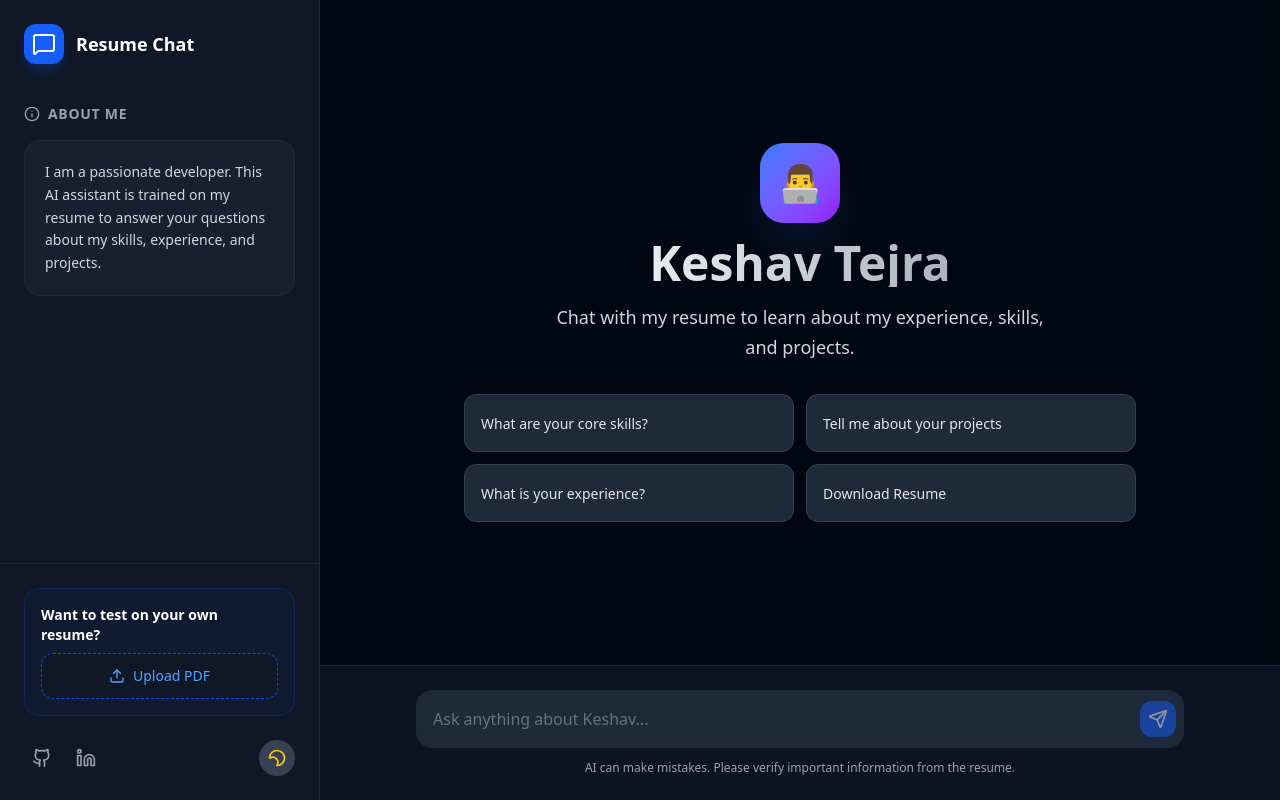
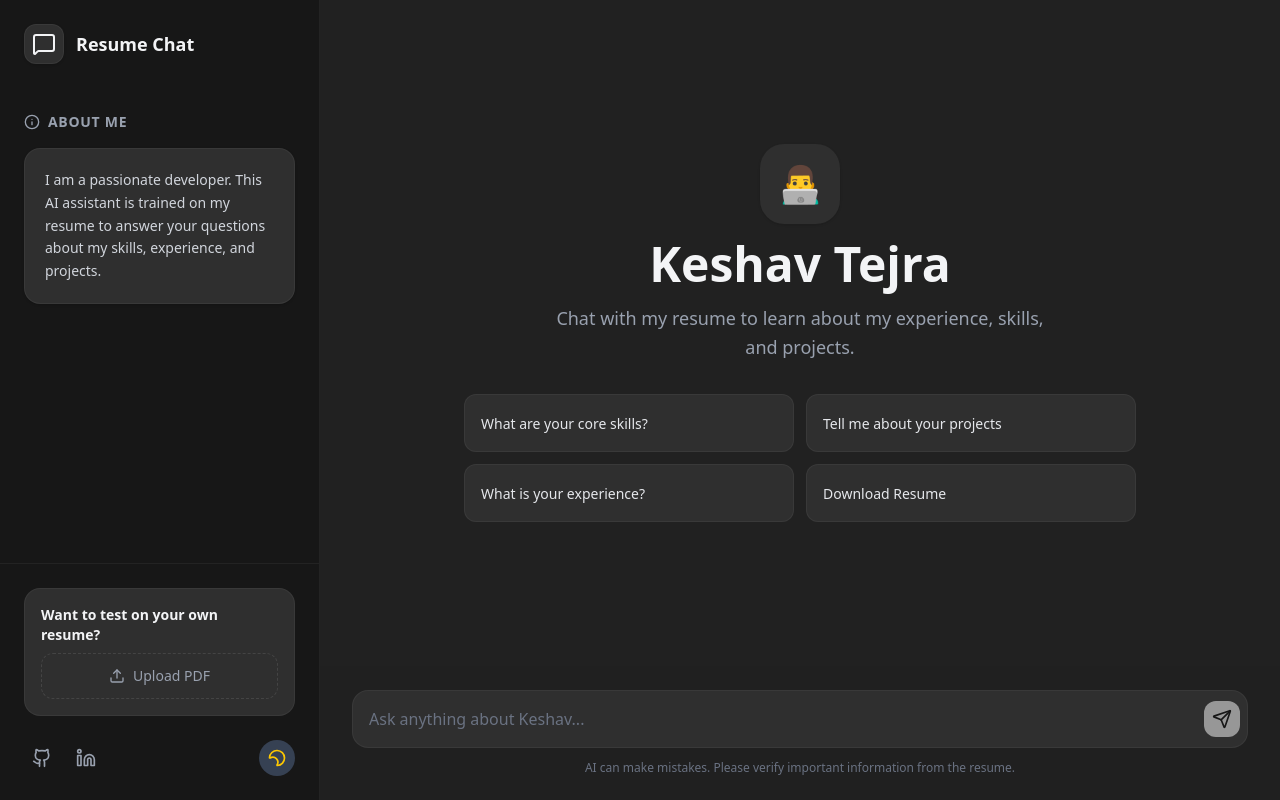
Before and after one commit to Keshav-Tejra04/chat_with_my_resume, a React (Vite) app in the folder frontend/: page / in a window 1280 px wide. Built offline with nearby package versions, Linux system fonts and the light colour scheme.

Commit message:
ui changes

```diff
--- a/frontend/src/components/ChatInterface.jsx
+++ b/frontend/src/components/ChatInterface.jsx
@@ -67,13 +67,13 @@ export default function ChatInterface() {
       {!hasStarted && (
         <div className="flex-1 flex flex-col items-center justify-center p-4 text-center space-y-8 animate-in fade-in duration-500">
           <div className="space-y-4 max-w-2xl">
-            <div className={`w-20 h-20 mx-auto rounded-3xl flex items-center justify-center shadow-2xl ${isPortfolio ? 'bg-gradient-to-br from-blue-500 to-purple-600 shadow-blue-500/20' : 'bg-gray-800 shadow-gray-500/20'}`}>
+            <div className={`w-20 h-20 mx-auto rounded-3xl flex items-center justify-center shadow-sm ${isPortfolio ? 'bg-white dark:bg-[#2f2f2f]' : 'bg-white dark:bg-[#2f2f2f]'}`}>
               <span className="text-4xl">{isPortfolio ? '👨‍💻' : '📄'}</span>
             </div>
-            <h1 className="text-4xl md:text-5xl font-bold bg-clip-text text-transparent bg-gradient-to-r from-gray-900 to-gray-600 dark:from-white dark:to-gray-400">
+            <h1 className="text-4xl md:text-5xl font-bold text-gray-800 dark:text-gray-100">
               {isPortfolio ? "Keshav Tejra" : `Chat with ${resumeName}`}
             </h1>
-            <p className="text-lg text-gray-600 dark:text-gray-300 max-w-lg mx-auto leading-relaxed">
+            <p className="text-lg text-gray-600 dark:text-gray-400 max-w-lg mx-auto leading-relaxed">
               {isPortfolio
                 ? "Chat with my resume to learn about my experience, skills, and projects."
                 : "Ask questions to extract insights from this resume."}
@@ -85,9 +85,9 @@ export default function ChatInterface() {
               <button
                 key={index}
                 onClick={() => handleSuggestionClick(suggestion)}
-                className="p-4 text-left rounded-xl bg-white dark:bg-gray-800 border border-gray-200 dark:border-gray-700 hover:border-blue-500 dark:hover:border-blue-500 hover:shadow-md transition-all group"
+                className="p-4 text-left rounded-xl bg-white dark:bg-[#2f2f2f] border border-black/5 dark:border-white/5 hover:bg-gray-50 dark:hover:bg-[#3f3f3f] transition-all group"
               >
-                <span className="text-sm font-medium text-gray-700 dark:text-gray-200 group-hover:text-blue-600 dark:group-hover:text-blue-400">
+                <span className="text-sm font-medium text-gray-700 dark:text-gray-200 group-hover:text-gray-900 dark:group-hover:text-white">
                   {suggestion}
                 </span>
               </button>
@@ -98,7 +98,8 @@ export default function ChatInterface() {
 
       {/* Chat History (Standard View) */}
       {hasStarted && (
-        <div className="flex-1 overflow-y-auto p-4 space-y-6">
+        <div className="flex-1 overflow-y-auto p-4">
+          <div className="max-w-4xl mx-auto space-y-6">
           <AnimatePresence>
             {messages.map((msg, index) => {
               const { mainText, followUps } = msg.isBot ? parseMessage(msg.text) : { mainText: msg.text, followUps: [] };
@@ -110,41 +111,29 @@ export default function ChatInterface() {
                   animate={{ opacity: 1, y: 0 }}
                   className={`flex flex-col gap-2 ${msg.isBot ? 'items-start' : 'items-end'}`}
                 >
-                  <div className={`flex items-start gap-4 ${msg.isBot ? 'justify-start' : 'justify-end'}`}>
-                    {msg.isBot && (
-                      <div className="w-8 h-8 rounded-full bg-gradient-to-br from-blue-500 to-purple-600 flex items-center justify-center flex-shrink-0 shadow-lg">
-                        <Bot className="w-5 h-5 text-white" />
-                      </div>
-                    )}
-
+                  <div className={`flex items-start ${msg.isBot ? 'justify-start' : 'justify-end'}`}>
                     <div
-                      className={`max-w-[85%] p-4 rounded-2xl shadow-sm ${
+                      className={`max-w-[95%] p-4 rounded-2xl ${
                         msg.isBot
-                          ? 'bg-white dark:bg-gray-800 border border-gray-100 dark:border-gray-700 text-gray-800 dark:text-gray-100 rounded-tl-none'
-                          : 'bg-blue-600 text-white rounded-tr-none'
-                      } ${msg.isError ? 'bg-red-50 dark:bg-red-900/20 border-red-100 dark:border-red-800 text-red-600 dark:text-red-400' : ''}`}
+                          ? 'bg-white dark:bg-[#2f2f2f] text-gray-800 dark:text-gray-100 rounded-tl-none shadow-sm'
+                          : 'bg-white dark:bg-[#2f2f2f] text-gray-800 dark:text-gray-100 rounded-tr-none shadow-sm'
+                      } ${msg.isError ? 'bg-red-50 dark:bg-red-900/20 text-red-600 dark:text-red-400' : ''}`}
                     >
                       <p className="text-sm md:text-base leading-relaxed whitespace-pre-wrap">{mainText}</p>
                     </div>
-
-                    {!msg.isBot && (
-                      <div className="w-8 h-8 rounded-full bg-gray-200 dark:bg-gray-700 flex items-center justify-center flex-shrink-0">
-                        <User className="w-5 h-5 text-gray-600 dark:text-gray-300" />
-                      </div>
-                    )}
                   </div>
 
                   {/* Follow-up Chips */}
                   {msg.isBot && followUps && followUps.length > 0 && (
-                    <div className="flex flex-wrap gap-2 ml-12 mt-1">
+                    <div className="flex flex-col gap-2 mt-2 w-full">
                       {followUps.map((q, i) => (
                         <button
                           key={i}
                           onClick={() => handleSuggestionClick(q)}
-                          className="px-3 py-1.5 text-xs font-medium text-blue-600 dark:text-blue-400 bg-blue-50 dark:bg-blue-900/20 border border-blue-100 dark:border-blue-800 rounded-full hover:bg-blue-100 dark:hover:bg-blue-900/40 transition-colors flex items-center gap-1"
+                          className="text-left px-3 py-2 text-sm font-medium text-gray-600 dark:text-gray-300 bg-white dark:bg-[#2f2f2f] border border-black/5 dark:border-white/5 rounded-xl hover:bg-gray-50 dark:hover:bg-[#3f3f3f] transition-colors flex items-center gap-2 w-fit max-w-full"
                         >
-                          <Sparkles className="w-3 h-3" />
-                          {q}
+                          <Sparkles className="w-3 h-3 flex-shrink-0" />
+                          <span className="truncate">{q}</span>
                         </button>
                       ))}
                     </div>
@@ -158,37 +147,38 @@ export default function ChatInterface() {
             <motion.div
               initial={{ opacity: 0 }}
               animate={{ opacity: 1 }}
-              className="flex items-center gap-2 text-gray-400 text-sm ml-12"
+              className="flex items-center gap-2 text-gray-400 dark:text-gray-500 text-sm ml-12"
             >
               <Loader2 className="w-4 h-4 animate-spin" />
               <span>Thinking...</span>
             </motion.div>
           )}
           <div ref={messagesEndRef} />
+          </div>
         </div>
       )}
 
       {/* Input Area (Fixed at bottom) */}
-      <div className="p-4 md:p-6 bg-white/80 dark:bg-gray-900/80 backdrop-blur-lg border-t border-gray-200 dark:border-gray-800">
-        <div className="max-w-3xl mx-auto flex items-center gap-3">
+      <div className="p-4 md:p-6 bg-gray-200/90 dark:bg-[#212121]/80 backdrop-blur-lg">
+        <div className="max-w-4xl mx-auto flex items-center gap-3">
             <form onSubmit={handleSubmit} className="relative flex-1 flex items-center">
             <input
                 type="text"
                 value={input}
                 onChange={(e) => setInput(e.target.value)}
                 placeholder={hasStarted ? "Ask a follow-up question..." : `Ask anything about ${isPortfolio ? "Keshav" : "this resume"}...`}
-                className="w-full p-4 pr-14 rounded-2xl bg-gray-100 dark:bg-gray-800 border-transparent focus:bg-white dark:focus:bg-gray-900 border focus:border-blue-500 dark:focus:border-blue-500 focus:ring-4 focus:ring-blue-500/10 transition-all outline-none text-gray-900 dark:text-white placeholder-gray-500"
+                className="w-full p-4 pr-14 rounded-2xl bg-white dark:bg-[#2f2f2f] border-transparent focus:bg-white dark:focus:bg-[#2f2f2f] border border-black/5 dark:border-white/5 focus:border-gray-300 dark:focus:border-gray-600 focus:ring-0 transition-all outline-none text-gray-900 dark:text-white placeholder-gray-400 dark:placeholder-gray-500"
             />
             <button
                 type="submit"
                 disabled={!input.trim() || isTyping}
-                className="absolute right-2 p-2 rounded-xl bg-blue-600 text-white hover:bg-blue-700 disabled:opacity-50 disabled:cursor-not-allowed transition-all hover:scale-105 active:scale-95"
+                className="absolute right-2 p-2 rounded-xl bg-gray-900 dark:bg-white text-white dark:text-black hover:bg-gray-700 dark:hover:bg-gray-200 disabled:opacity-50 disabled:cursor-not-allowed transition-all hover:scale-105 active:scale-95"
             >
                 <Send className="w-5 h-5" />
             </button>
             </form>
         </div>
-        <p className="text-center text-xs text-gray-400 mt-3">
+        <p className="text-center text-xs text-gray-400 dark:text-gray-500 mt-3">
             AI can make mistakes. Please verify important information from the resume.
         </p>
       </div>
--- a/frontend/src/components/FileUpload.jsx
+++ b/frontend/src/components/FileUpload.jsx
@@ -34,19 +34,19 @@ export default function FileUpload() {
       <div className={`
         flex items-center justify-center gap-2 w-full p-3 rounded-xl border border-dashed transition-all duration-200
         ${isUploading
-          ? 'bg-gray-50 dark:bg-gray-800 border-gray-200 dark:border-gray-700'
-          : 'bg-white dark:bg-gray-900 border-blue-300 dark:border-blue-700 hover:border-blue-500 dark:hover:border-blue-500 hover:bg-blue-50 dark:hover:bg-blue-900/20'
+          ? 'bg-gray-50 dark:bg-[#2f2f2f] border-gray-200 dark:border-white/5'
+          : 'bg-white dark:bg-[#2f2f2f] border-gray-300 dark:border-white/10 hover:border-gray-400 dark:hover:border-white/20 hover:bg-gray-50 dark:hover:bg-[#3f3f3f]'
         }
       `}>
         {isUploading ? (
           <>
-            <Loader2 className="w-4 h-4 animate-spin text-blue-600 dark:text-blue-400" />
-            <span className="text-sm font-medium text-gray-500 dark:text-gray-400">Uploading...</span>
+            <Loader2 className="w-4 h-4 animate-spin text-gray-600 dark:text-gray-400" />
+            <span className="text-sm font-medium text-gray-500 dark:text-gray-500">Uploading...</span>
           </>
         ) : (
           <>
-            <Upload className="w-4 h-4 text-blue-600 dark:text-blue-400" />
-            <span className="text-sm font-medium text-blue-600 dark:text-blue-400 group-hover:text-blue-700 dark:group-hover:text-blue-300">
+            <Upload className="w-4 h-4 text-gray-600 dark:text-gray-400 group-hover:text-gray-900 dark:group-hover:text-gray-200" />
+            <span className="text-sm font-medium text-gray-600 dark:text-gray-400 group-hover:text-gray-900 dark:group-hover:text-gray-200">
               Upload PDF
             </span>
           </>
--- a/frontend/src/components/Layout.jsx
+++ b/frontend/src/components/Layout.jsx
@@ -10,7 +10,8 @@ export default function Layout({ children }) {
   const { resumeName, resetToDefault } = useChat();
 
   return (
-    <div className="flex h-screen bg-gray-50 dark:bg-gray-950 text-gray-900 dark:text-gray-100 transition-colors duration-300 overflow-hidden font-sans">
+    <div className="flex h-screen bg-gray-200 dark:bg-[#212121] text-gray-800 dark:text-gray-100 transition-colors duration-300 overflow-hidden font-sans">
+
       {/* Mobile Sidebar Overlay */}
       <AnimatePresence>
         {isSidebarOpen && (
@@ -19,43 +20,44 @@ export default function Layout({ children }) {
             animate={{ opacity: 1 }}
             exit={{ opacity: 0 }}
             onClick={() => setIsSidebarOpen(false)}
-            className="fixed inset-0 bg-black/50 z-40 md:hidden backdrop-blur-sm"
+            className="fixed inset-0 bg-slate-900/20 backdrop-blur-sm z-40 md:hidden"
           />
         )}
       </AnimatePresence>
 
       {/* Sidebar */}
       <motion.aside
-        className={`fixed md:relative z-50 w-80 h-full bg-white dark:bg-gray-900 border-r border-gray-200 dark:border-gray-800 flex flex-col shadow-2xl md:shadow-none transform transition-transform duration-300 ${
+        className={`fixed md:relative z-50 w-80 h-full bg-gray-100 dark:bg-[#171717] border-r border-black/5 dark:border-white/5 flex flex-col shadow-2xl md:shadow-none transform transition-transform duration-300 ease-in-out ${
           isSidebarOpen ? 'translate-x-0' : '-translate-x-full md:translate-x-0'
         }`}
       >
         <div className="p-6 flex items-center justify-between">
           <div className="flex items-center gap-3">
-            <div className="w-10 h-10 rounded-xl bg-blue-600 flex items-center justify-center shadow-lg shadow-blue-600/20">
-              <MessageSquare className="w-6 h-6 text-white" />
+            <div className="w-10 h-10 rounded-xl bg-white dark:bg-[#2f2f2f] flex items-center justify-center shadow-sm border border-black/5 dark:border-white/5">
+              <MessageSquare className="w-6 h-6 text-gray-800 dark:text-gray-100" />
             </div>
             <div>
-              <h1 className="text-lg font-bold text-gray-900 dark:text-white leading-tight">
+              <h1 className="text-lg font-bold text-gray-800 dark:text-gray-100 leading-tight">
                 Resume Chat
               </h1>
             </div>
           </div>
           <button
             onClick={() => setIsSidebarOpen(false)}
-            className="md:hidden p-2 hover:bg-gray-100 dark:hover:bg-gray-800 rounded-lg transition-colors"
+            className="md:hidden p-2 hover:bg-gray-200 dark:hover:bg-[#2f2f2f] rounded-lg transition-colors"
           >
             <X className="w-5 h-5" />
           </button>
         </div>
 
-        <div className="flex-1 overflow-y-auto py-4 space-y-8">
+        <div className="flex-1 overflow-y-auto py-6 space-y-8">
+
           <div className="px-6">
-            <div className="flex items-center gap-2 mb-4 text-sm font-semibold text-gray-400 uppercase tracking-wider">
+            <div className="flex items-center gap-2 mb-4 text-sm font-semibold text-gray-500 dark:text-gray-400 uppercase tracking-wider">
               <Info className="w-4 h-4" />
               <span>About Me</span>
             </div>
-            <div className="p-5 rounded-2xl bg-gray-50 dark:bg-gray-800/50 border border-gray-100 dark:border-gray-800">
+            <div className="p-5 rounded-2xl bg-white dark:bg-[#2f2f2f] border border-black/5 dark:border-white/5 shadow-sm">
               <p className="text-sm text-gray-600 dark:text-gray-300 leading-relaxed">
                 I am a passionate developer. This AI assistant is trained on my resume to answer your questions about my skills, experience, and projects.
               </p>
@@ -66,7 +68,7 @@ export default function Layout({ children }) {
             <div className="px-6">
                <button
                   onClick={resetToDefault}
-                  className="flex items-center gap-2 w-full p-3 rounded-xl text-sm font-medium text-blue-600 dark:text-blue-400 bg-blue-50 dark:bg-blue-900/20 hover:bg-blue-100 dark:hover:bg-blue-900/40 transition-colors border border-blue-100 dark:border-blue-800"
+                  className="flex items-center gap-2 w-full p-3 rounded-xl text-sm font-medium text-gray-700 dark:text-gray-200 bg-white dark:bg-[#2f2f2f] hover:bg-gray-50 dark:hover:bg-[#3f3f3f] transition-colors border border-black/5 dark:border-white/5"
                >
                   <RotateCcw className="w-4 h-4" />
                   Back to Keshav's Resume
@@ -76,10 +78,10 @@ export default function Layout({ children }) {
 
         </div>
 
-        <div className="p-6 border-t border-gray-100 dark:border-gray-800 space-y-4">
+        <div className="p-6 border-t border-black/5 dark:border-white/5 space-y-4">
             {/* Upload Section */}
-            <div className="p-4 rounded-2xl bg-blue-50 dark:bg-blue-900/10 border border-blue-100 dark:border-blue-800/30">
-                <h3 className="text-sm font-semibold text-gray-900 dark:text-white mb-2">
+            <div className="p-4 rounded-2xl bg-white dark:bg-[#2f2f2f] border border-black/5 dark:border-white/5">
+                <h3 className="text-sm font-semibold text-gray-800 dark:text-gray-100 mb-2">
                     Want to test on your own resume?
                 </h3>
                 <div className="mt-2">
@@ -89,10 +91,10 @@ export default function Layout({ children }) {
 
           <div className="flex items-center justify-between pt-2">
             <div className="flex gap-2">
-              <a href="#" className="p-2 hover:bg-gray-100 dark:hover:bg-gray-800 rounded-xl transition-colors text-gray-500 dark:text-gray-400 hover:text-black dark:hover:text-white">
+              <a href="#" className="p-2 hover:bg-gray-200 dark:hover:bg-[#2f2f2f] rounded-xl transition-colors text-gray-500 dark:text-gray-400 hover:text-black dark:hover:text-white">
                 <Github className="w-5 h-5" />
               </a>
-              <a href="#" className="p-2 hover:bg-gray-100 dark:hover:bg-gray-800 rounded-xl transition-colors text-gray-500 dark:text-gray-400 hover:text-blue-600 dark:hover:text-blue-400">
+              <a href="#" className="p-2 hover:bg-gray-200 dark:hover:bg-[#2f2f2f] rounded-xl transition-colors text-gray-500 dark:text-gray-400 hover:text-blue-600 dark:hover:text-blue-400">
                 <Linkedin className="w-5 h-5" />
               </a>
             </div>
@@ -102,11 +104,11 @@ export default function Layout({ children }) {
       </motion.aside>
 
       {/* Main Content */}
-      <main className="flex-1 flex flex-col h-full relative bg-white/50 dark:bg-gray-950/50">
-        <header className="h-16 md:hidden flex items-center px-4 border-b border-gray-200 dark:border-gray-800 bg-white dark:bg-gray-900 sticky top-0 z-30">
+      <main className="flex-1 flex flex-col h-full relative bg-gray-200 dark:bg-[#212121]">
+        <header className="h-16 md:hidden flex items-center px-4 border-b border-black/5 dark:border-white/5 bg-gray-100 dark:bg-[#171717] sticky top-0 z-30">
           <button
             onClick={() => setIsSidebarOpen(true)}
-            className="p-2 hover:bg-gray-100 dark:hover:bg-gray-800 rounded-lg transition-colors"
+            className="p-2 hover:bg-stone-200 dark:hover:bg-zinc-900 rounded-lg transition-colors"
           >
             <Menu className="w-6 h-6" />
           </button>
```
Also changed, not shown: 1 other file (tests, documents, lock files or other folders).
